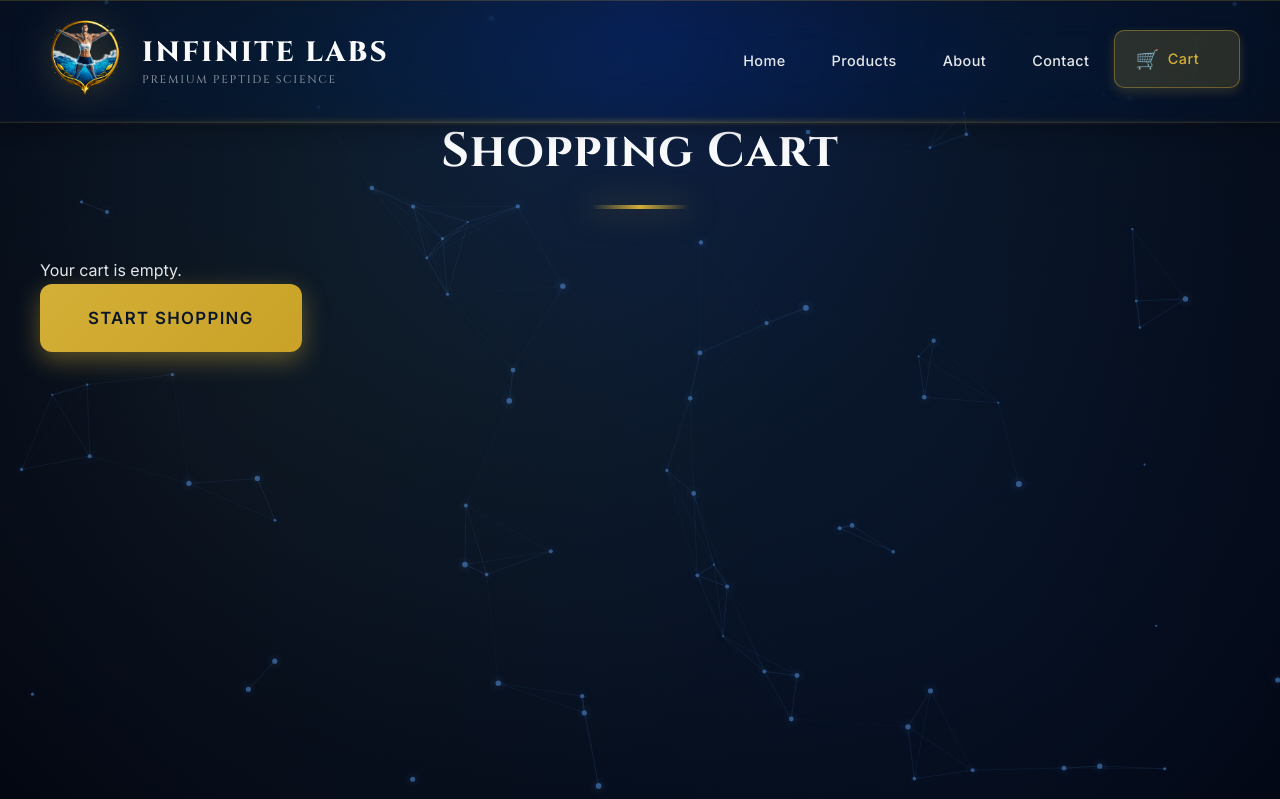
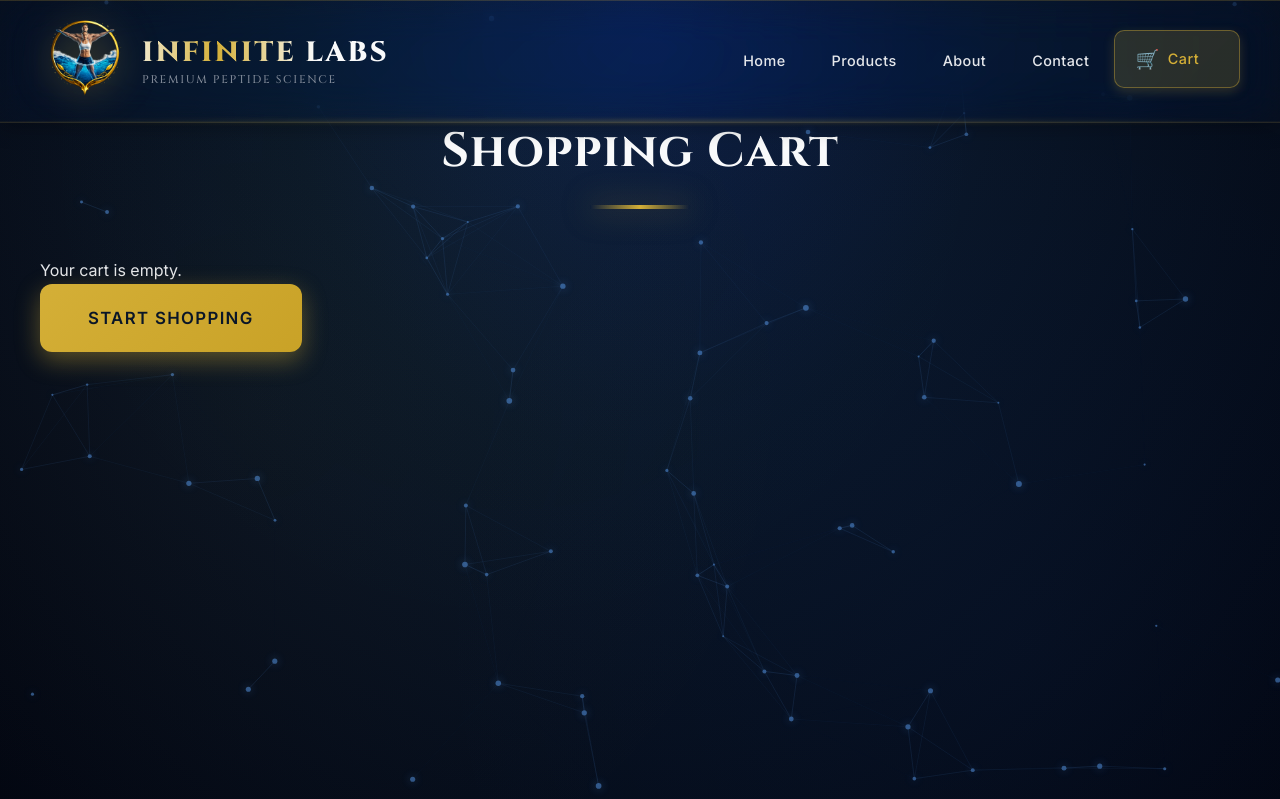
Before and after one commit to PowerTower90/infinite-labs, a Flask app: page /cart in a window 1280 px wide. Shown: the top 799 px of the page. Run offline with Flask 3, Linux system fonts and the light colour scheme.

Commit message:
Auto-sync: 2026-02-05 23:13:11

```diff
--- a/static/css/style.css
+++ b/static/css/style.css
@@ -359,18 +359,16 @@ nav::after {
     background: linear-gradient(
         90deg,
         var(--text-primary) 0%,
-        var(--text-primary) 20%,
-        var(--luxury-gold) 35%,
-        var(--rich-gold) 40%,
-        var(--luxury-gold) 45%,
-        var(--text-primary) 60%,
+        var(--text-primary) 30%,
+        var(--luxury-gold) 50%,
+        var(--text-primary) 70%,
         var(--text-primary) 100%
     );
-    background-size: 300% 100%;
+    background-size: 200% 100%;
     background-clip: text;
     -webkit-background-clip: text;
     -webkit-text-fill-color: transparent;
-    animation: goldShimmer 8s ease-in-out infinite;
+    animation: goldShimmer 8s linear infinite;
 }
 
 .nav-brand a {
@@ -1282,10 +1280,10 @@ footer p::before {
 
 @keyframes goldShimmer {
     0% {
-        background-position: -300% center;
+        background-position: 200% center;
     }
     100% {
-        background-position: 300% center;
+        background-position: -200% center;
     }
 }
 
```
